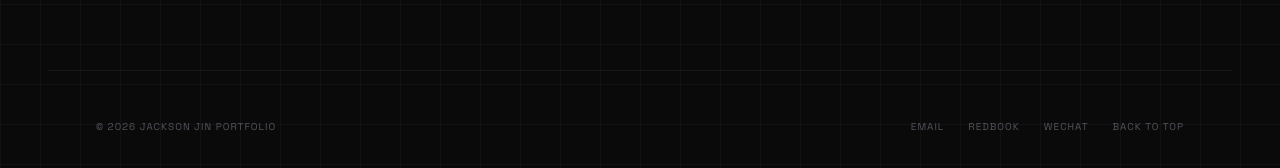
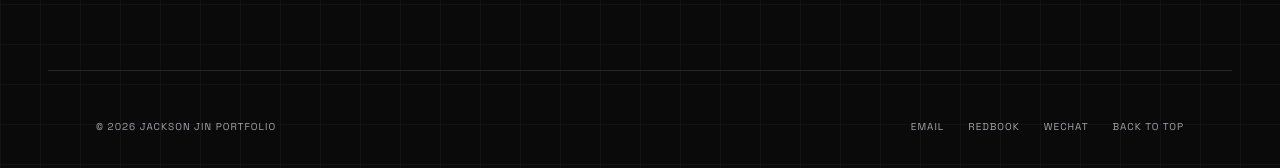
Before and after one commit to wjiaer915-design/portfolio, a plain HTML site: page index.html in a window 1280 px wide. Shown: the part 7996-8164 px from the top of the page. Drawn offline with nearby package versions, Linux system fonts and the light colour scheme.

Commit message:
Update index.html

```diff
--- a/index.html
+++ b/index.html
@@ -790,7 +790,7 @@
 </section>
 
         <!-- Footer -->
-      <footer class="px-6 md:px-12 py-12 flex flex-col md:flex-row justify-between items-center text-[10px] uppercase tracking-widest text-zinc-600 border-t border-zinc-900">
+     <footer class="px-6 md:px-12 py-12 flex flex-col md:flex-row justify-between items-center text-[10px] uppercase tracking-widest text-zinc-400 border-t border-zinc-800">
   <div class="mb-6 md:mb-0">
     <p>© 2026 Jackson Jin Portfolio</p>
   </div>
@@ -800,7 +800,7 @@
       Email
     </a>
 
-    <a href="https://www.xiaohongshu.com/user/profile/你的ID"
+    <a href="https://www.xiaohongshu.com/user/profile/5e3187510000000001009d51"
        target="_blank"
        rel="noopener noreferrer"
        class="hover:text-white transition">
```
